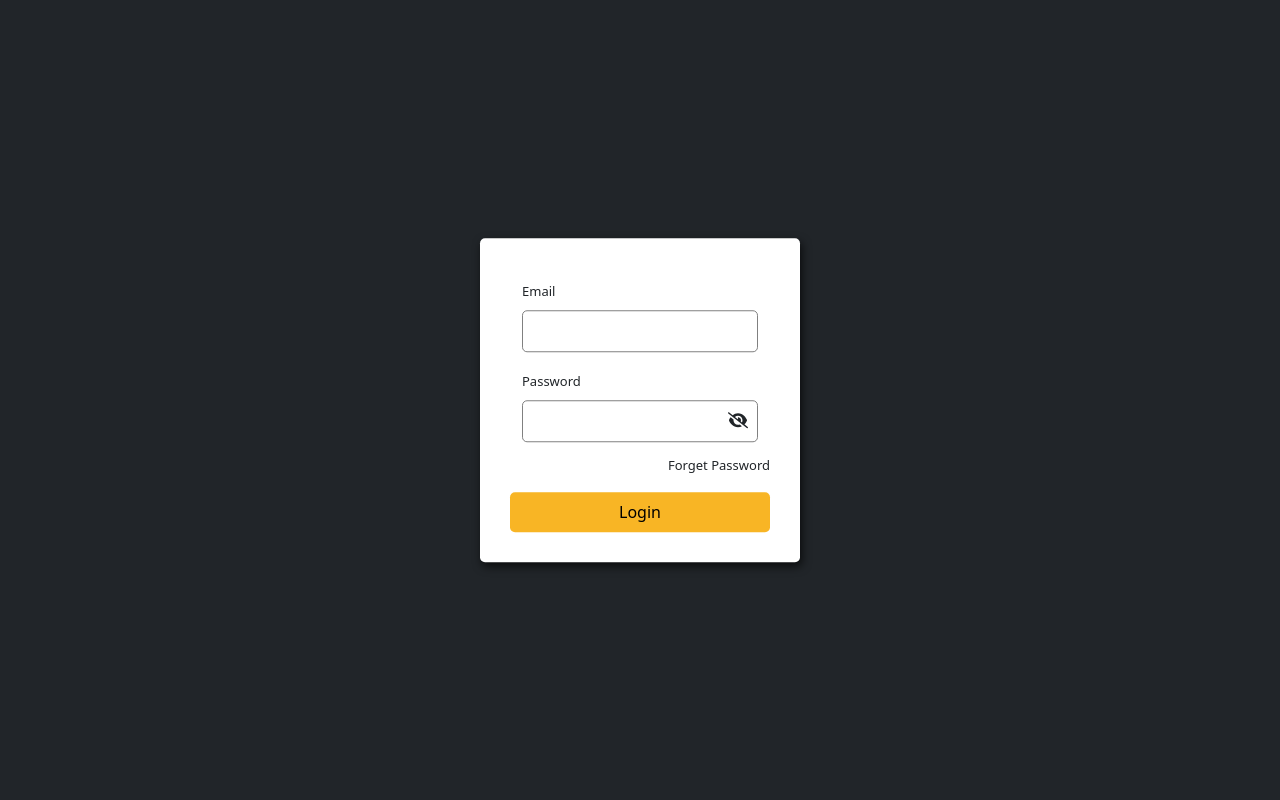
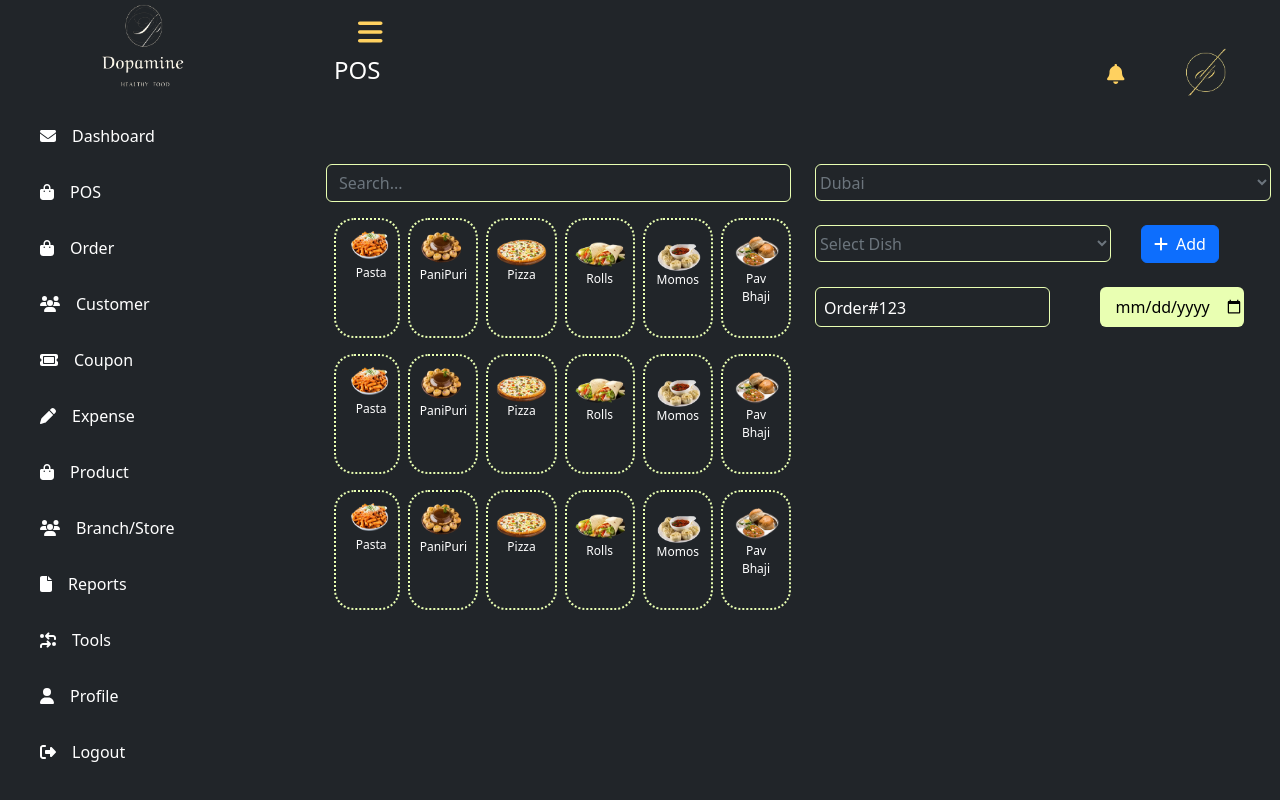
Before and after one commit to pritiramchandani/restaurant, a React (Create React App) app: page /admin/pos in a window 1280 px wide. Before the commit this address led to /admin/login. Built offline with nearby package versions, Linux system fonts and the light colour scheme.

Commit message:
Revert "Sumer singh"

```diff
--- a/src/App.js
+++ b/src/App.js
@@ -13,15 +13,32 @@ import { Login } from './admin/pages/Login';
 import { Admin } from './admin/pages/Admin';
 import POS from './admin/pages/POS';
 import Dashboard from './admin/pages/Dashboard';
+import { Product } from './admin/pages/Product';
 import PrivateRoute from './guard/PrivateRoute';
 import { useEffect, useState } from 'react';
 
 
 
+
 function App() {
+
+  const [isAuthenticated, setIsAuthenticated] = useState(false);
+
+  useEffect(() => {
+    let token = localStorage.getItem('token');
+    console.log(token);
+    if (token>0) {
+      setIsAuthenticated(!isAuthenticated);
+    }
+
+    console.log(token);
+  }, []);
+
 
   return (
     <>
+
+
       <BrowserRouter>
         <Routes>
           <Route path="/" element={<Home />} />
@@ -30,22 +47,33 @@ function App() {
           <Route path="feedback" element={<Feedback />} />
           <Route path="contact" element={<Contact />} />
 
+
+
           <Route path='admin' element={<Admin />} >
+          <Route path='dashboard' element={<Dashboard />} />
+          <Route path='pos' element={<POS />} />
+          <Route path='product' element={<Product />} />
+
             <Route path='login' element={<Login />} />
             <Route path='register' element={<Login />} />
             <Route path='forgetpassword' element={<Login />} />
-            <Route
+            {/* <Route
               path="dashboard"
               element={<PrivateRoute
                 element={<Dashboard />}
+                isAuthenticated={isAuthenticated}
+                fallbackPath="/admin/login"
               />}
             />
             <Route
               path="pos"
               element={<PrivateRoute
                 element={<POS />}
+                path="pos"
+                isAuthenticated={isAuthenticated}
+                fallbackPath="/admin/login"
               />}
-            />
+            /> */}
           </Route>
         </Routes>
       </BrowserRouter>
--- a/src/admin/pages/Admin.js
+++ b/src/admin/pages/Admin.js
@@ -19,11 +19,6 @@ height:{ 100vh;
 
 }
 
-.image-div {
-  width: 104%;
-  border-bottom: 1px solid rgb(233, 255, 178);
-
-}
 
 
 .dashboard {
@@ -34,6 +29,10 @@ height:{ 100vh;
 .pos{
   text-decoration:none;
 
+}
+
+.product-text{
+  text-decoration:none;
 }
 
 
@@ -104,11 +103,13 @@ export const Admin = () => {
 
   const location = useLocation();
   const navigator = useNavigate();
+  console.log(location.pathname);
+
   const [showLogoutModal, setShowLogoutModal] = useState(false);
-  const [hideShowSideBar,setHideShowSideBar] = useState(true);
+  const [hideShowSideBar, setHideShowSideBar] = useState(true);
+
   const handleShowLogoutModal = () => setShowLogoutModal(true);
   const handleCloseLogoutModal = () => setShowLogoutModal(false);
-
   const handleLogout = () => {
     localStorage.removeItem('token');
     navigator('/admin/login');
@@ -130,9 +131,9 @@ export const Admin = () => {
         <Maindiv className='admin-main-div h-100'>
           <div className=' bg-dark h-100'>
             <div className='row vh-100'>
-              <SideBarHumburgur className="p-2" style={hideShowSideBar?{}:{ left: '1%'}} onClick={sideBarToggle}><FontAwesomeIcon icon={faBars} style={{ color: "#ffd160", }} className='fs-3' /> </SideBarHumburgur>
-              <div className={hideShowSideBar?'col-sm-3 sidebar':'d-none sidebar'} style={hideShowSideBar?{transform:'translateX(0%)'}:{transform:'translateX(-100%)'}}>
-                <div className='image-div'>
+              <SideBarHumburgur className="p-2" style={hideShowSideBar ? {} : { left: '1%' }} onClick={sideBarToggle}><FontAwesomeIcon icon={faBars} style={{ color: "#ffd160", }} className='fs-3' /> </SideBarHumburgur>
+              <div className={hideShowSideBar ? 'col-sm-3 sidebar' : 'd-none sidebar'} style={hideShowSideBar ? { transform: 'translateX(0%)' } : { transform: 'translateX(-100%)' }}>
+                <div className=''>
                   <img src={Logo} height='100px' width='100px' className='d-flex mx-auto'></img>
                 </div>
 
@@ -201,14 +202,14 @@ export const Admin = () => {
 
                   {/*  */}
 
-                  <div className="d-flex ps-3 flex-row">
+                  <Link className="d-flex product-text ps-3 flex-row" to={'/admin/product'}>
                     <div className="p-2  text-white">
                       <FontAwesomeIcon icon={faBagShopping} />
                     </div>
                     <div className="p-2 text-white">
-                      <p className='fw-4'> Service</p>
+                      <p className='fw-4'>Product</p>
                     </div>
-                  </div>
+                  </Link>
 
                   {/*  */}
 
@@ -253,7 +254,7 @@ export const Admin = () => {
                     </div>
                   </div>
 
-                  <div onClick={Logout} className="d-flex ps-3 flex-row" style={{cursor:'pointer'}}>
+                  <div onClick={Logout} className="d-flex ps-3 flex-row" style={{ cursor: 'pointer' }}>
                     <div className="p-2  text-white">
                       <FontAwesomeIcon icon={faRightFromBracket} />
                     </div>
@@ -266,7 +267,7 @@ export const Admin = () => {
 
               {/* Second Part */}
 
-              <div className={hideShowSideBar?'col-sm-9 pt-5 order-div':'col-sm-12 pt-5 order-div'} >
+              <div className={hideShowSideBar ? 'col-sm-9 pt-5 order-div' : 'col-sm-12 pt-5 order-div'} >
                 <Outlet></Outlet>
               </div>
 
@@ -274,11 +275,11 @@ export const Admin = () => {
             </div>
 
           </div>
-        <LogoutModal
-          show={showLogoutModal}
-          handleClose={handleCloseLogoutModal}
-          handleLogout={handleLogout}
-        />
+          <LogoutModal
+            show={showLogoutModal}
+            handleClose={handleCloseLogoutModal}
+            handleLogout={handleLogout}
+          />
         </Maindiv>
 
 
--- a/src/admin/pages/Login.js
+++ b/src/admin/pages/Login.js
@@ -2,7 +2,7 @@
 import { faEye, faEyeSlash } from '@fortawesome/free-solid-svg-icons';
 import { FontAwesomeIcon } from '@fortawesome/react-fontawesome';
 import axios from 'axios';
-import React, { useEffect, useState } from 'react'
+import React, { useState } from 'react'
 import { useNavigate } from 'react-router-dom';
 import styled from 'styled-components'
 import toastr from "toastr";
@@ -112,6 +112,10 @@ const toggle = () => {
   setVisible(!isVisible);
 };
 
+
+
+
+
   return (
         <div>
             <Maindiv className='login-div bg-dark'>
@@ -126,7 +130,7 @@ const toggle = () => {
                         <div className='form-control border-0 align-items-center position-relative'>
                           <label>Password</label>
                           <input type={!isVisible ? "password" : "text"} name='pass1' value= { password} onChange={(event)=> setPassword(event.target.value)}/>
-                          <span className="icon" onClick={toggle} style={{position: 'absolute',top: '50px', marginLeft:'-30px',cursor:'pointer,'}}>
+                          <span className="icon" onClick={toggle} style={{position: 'absolute',top: '50px', marginLeft:'-30px',cursor:'pointer'}}>
                             {isVisible ? <FontAwesomeIcon icon={faEye} /> : <FontAwesomeIcon icon={faEyeSlash} />}
                           </span>
                         </div>
--- a/src/guard/PrivateRoute.js
+++ b/src/guard/PrivateRoute.js
@@ -1,13 +1,12 @@
 import React, { useEffect } from 'react';
 import { Navigate } from 'react-router-dom';
 
-const PrivateRoute = ({ element }) => {
+const PrivateRoute = ({ element, isAuthenticated, fallbackPath }) => {
 
-
-  return localStorage.getItem('token') ? (
+  return isAuthenticated ? (
     element
   ) : (
-    <Navigate to={'/admin/login'} replace />
+    <Navigate to={fallbackPath} replace />
   );
 };
 
```
